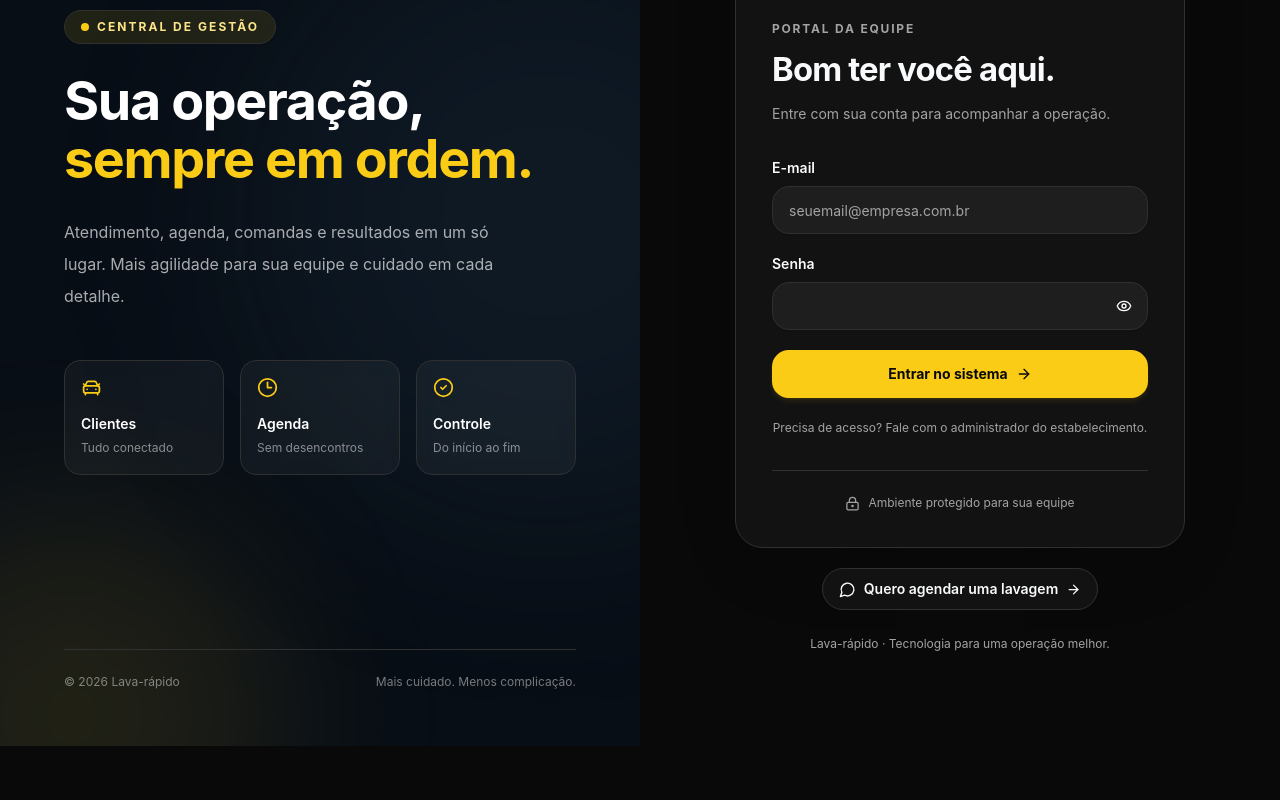
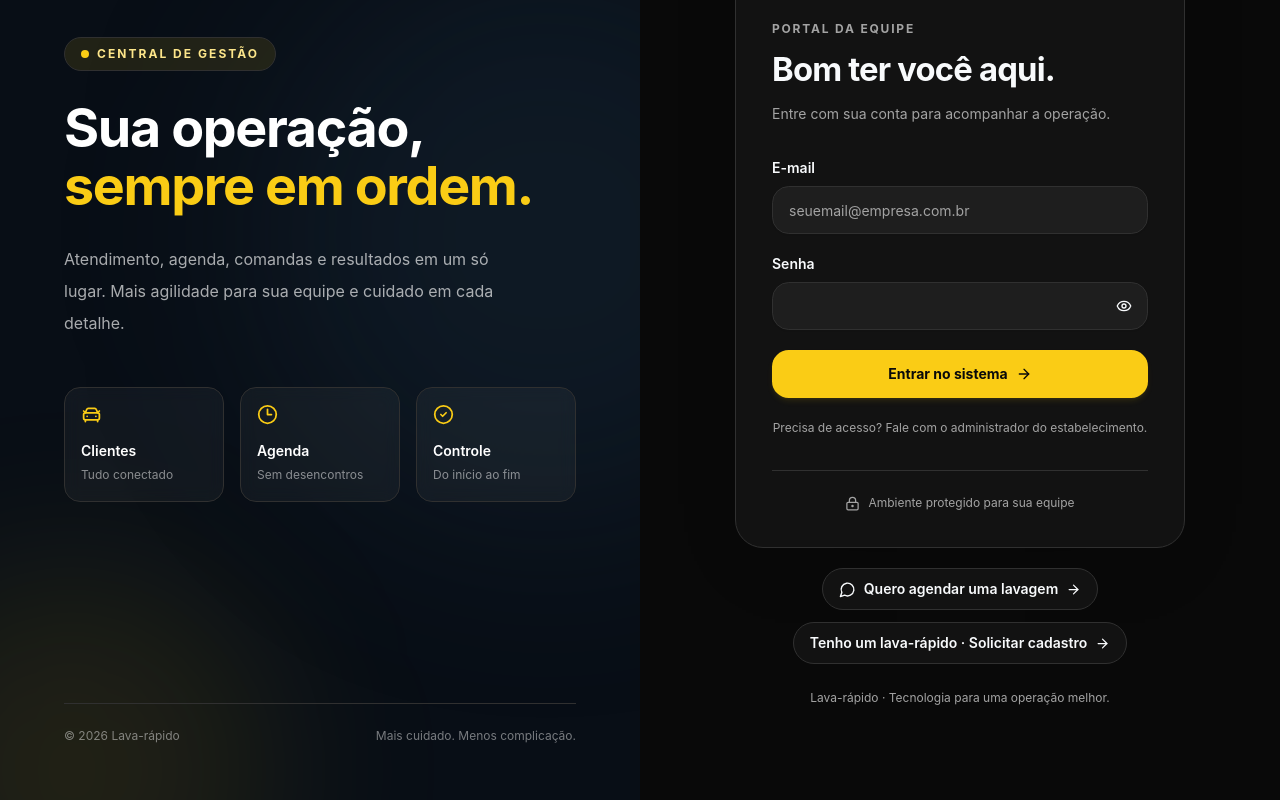
Before and after one commit to Raphaeljdk/aquaflow-gestao, a Next.js app: page /login in a window 1280 px wide. Shown: the part 334-1134 px from the top of the page. Before the commit the page ends 1080 px from the top, so only its background shows below. Built offline with nearby package versions, Linux system fonts and the light colour scheme; no server answers; the database is empty.

Commit message:
Exibir solicitação de acesso para proprietários na tela inicial

```diff
--- a/src/components/login.tsx
+++ b/src/components/login.tsx
@@ -173,6 +173,11 @@ export function Login() {
             <Link href="/agendar" className="inline-flex items-center justify-center gap-2 rounded-full border border-border bg-card px-4 py-2.5 text-sm font-semibold text-foreground transition hover:bg-muted">
               <MessageCircle size={17}/> Quero agendar uma lavagem <ArrowRight size={15}/>
             </Link>
+            <div className="mt-3">
+              <Link href="/cadastrar-lava-rapido" className="inline-flex items-center justify-center gap-2 rounded-full border border-border bg-card px-4 py-2.5 text-sm font-semibold text-foreground transition hover:bg-muted">
+                Tenho um lava-rápido · Solicitar cadastro <ArrowRight size={15}/>
+              </Link>
+            </div>
           </div>
           <p className="mt-6 text-center text-xs leading-5 text-muted-foreground">{companyName} · Tecnologia para uma operação melhor.</p>
         </div>
```
